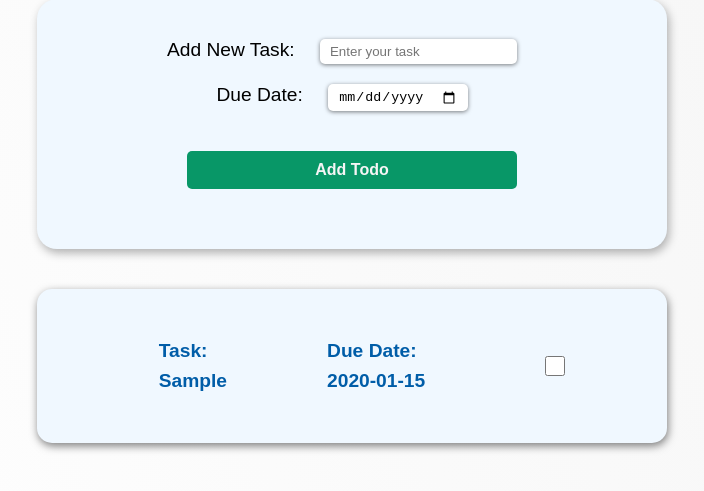
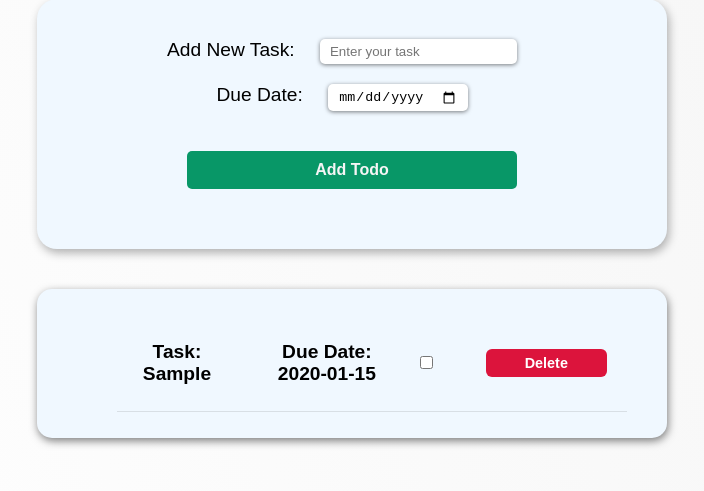
Before and after one commit to shailendrasharma28/Todo-App-Sharpener, a website: page index.html in a window 1280 px wide. Both pictures are taken after typing "Sample", "2020-01-15" into the empty fields and a click on the button "Add Todo". Shown: the part 113-604 px from the top of the page, without its empty margins (288-992 px from the left). Drawn offline with Linux system fonts and the light colour scheme.

Commit message:
initiated todo app final

```diff
--- a/index.d.ts
+++ /dev/null
@@ -1,2 +0,0 @@
-export {};
-//# sourceMappingURL=index.d.ts.map
--- a/index.js
+++ b/index.js
@@ -47,10 +47,12 @@ function addTodoToDOM(todo) {
     const li = document.createElement("li");
     li.classList.add("todo-list-element");
     li.innerHTML = `
-    <h2>Task: <br> ${todo.task}</h2>
-    <h2>Due Date: <br> ${todo.dueDate}</h2>
+    <h2>Task: ${todo.task}</h2>
+    <h2>Due Date: ${todo.dueDate}</h2>
     <input type="checkbox" ${todo.completed ? "checked" : ""}>
+    <button class="delete-btn">Delete</button>
   `;
+    // --- Checkbox logic ---
     const checkbox = li.querySelector("input[type='checkbox']");
     checkbox.addEventListener("change", () => {
         todo.completed = checkbox.checked;
@@ -58,5 +60,15 @@ function addTodoToDOM(todo) {
         const updated = todos.map(t => t.task === todo.task && t.dueDate === todo.dueDate ? todo : t);
         saveTodosToStorage(updated);
     });
+    // --- Delete button logic ---
+    const deleteBtn = li.querySelector(".delete-btn");
+    deleteBtn.addEventListener("click", () => {
+        // 1. Remove from DOM
+        li.remove();
+        // 2. Remove from localStorage
+        const todos = getTodosFromStorage();
+        const filtered = todos.filter(t => !(t.task === todo.task && t.dueDate === todo.dueDate));
+        saveTodosToStorage(filtered);
+    });
     todoUl.appendChild(li);
 }
--- a/styles.css
+++ b/styles.css
@@ -97,17 +97,66 @@ ul {
 
 .todo-list-element {
     display: flex;
+    align-items: center;
+    justify-content: space-between;
     list-style: none;
-    gap: 100px;
-    line-height: 30px;
-    font-size: 0.8rem;
-    color: rgb(0, 93, 168);
-    padding: 5px 40px;
+    gap: 30px;
+    width: 100%;
+    border-bottom: 1px solid rgba(0,0,0,0.1);
+    padding: 10px 0;
 }
+
 
 .todo-list-element input {
     background-color: none;
+    margin: 0;
+    padding: 5px;
     border: none;
     box-shadow: none;
     width: 20px;
 }
+
+.todo-list-element h2:first-child {
+    width: 25%;
+    font-size: 1.2rem;
+    text-align: center;
+}
+
+.todo-list-element h2:nth-child(2) {
+    width: 25%;
+    font-size: 1.2rem;
+    text-align: center;
+}
+
+.todo-list-element button {
+    border: none;
+    width: 25%;
+    height: 50%;
+    padding: 10px;
+    border-radius: 5px;
+    background-color: rgb(8, 151, 103);
+    font-size: 1rem;
+    color: #f5f5f5;
+}
+
+.todo-list-element button {
+    border: none;
+    padding: 6px 12px;
+    border-radius: 6px;
+    background-color: crimson;
+    font-size: 0.9rem;
+    font-weight: 600;
+    color: #fff;
+    cursor: pointer;
+    transition: background-color 0.3s ease, transform 0.1s ease;
+    align-self: center;
+}
+
+.todo-list-element button:hover {
+    background-color: rgb(220, 50, 70);
+    transform: scale(1.05);
+}
+
+.todo-list-element button:active {
+    transform: scale(0.95);
+}
```
Also changed, not shown: index.ts (+18 -3 lines), 2 other files.
